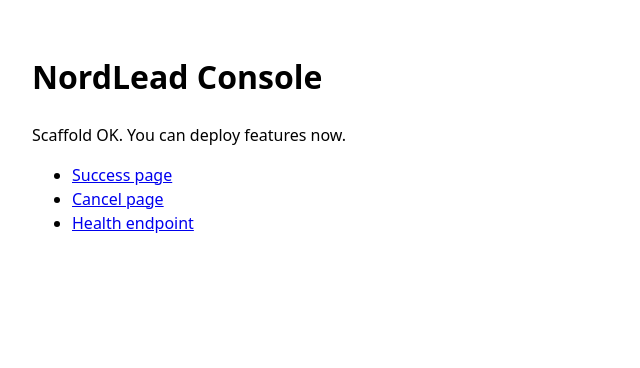
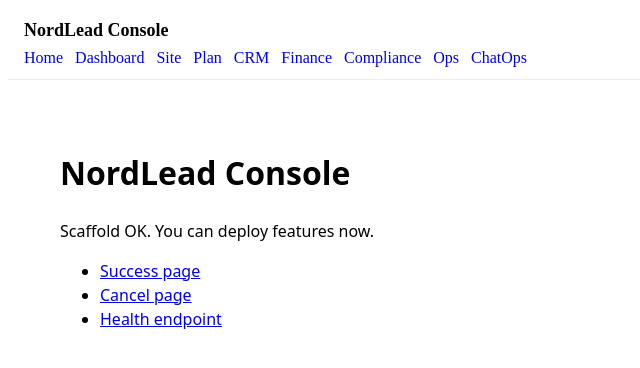
Before and after one commit to AndreasHartov/nordlead-console-nextjs, a Next.js app: page / in a window 1280 px wide. Shown: the top 368 px of the page, without its empty margins (0-640 px from the left). Built offline with nearby package versions, Linux system fonts and the light colour scheme.

Commit message:
Update layout.tsx

```diff
--- a/app/layout.tsx
+++ b/app/layout.tsx
@@ -1,15 +1,32 @@
-import type { Metadata } from "next";
-
-export const metadata: Metadata = {
+// app/layout.tsx
+export const metadata = {
   title: "NordLead Console",
-  description: "Minimal scaffold for clean deploy",
+  description: "Operator console for NordLead",
 };
 
-export default function RootLayout({ children }: { children: React.ReactNode }) {
+export default function RootLayout({
+  children,
+}: {
+  children: React.ReactNode;
+}) {
   return (
     <html lang="en">
-      <body style={{ margin: 0, fontFamily: "system-ui", lineHeight: 1.5 }}>
-        {children}
+      <body>
+        <header style={{ padding: "12px 16px", borderBottom: "1px solid #eee" }}>
+          <div style={{ fontWeight: 700, fontSize: 18, marginBottom: 8 }}>NordLead Console</div>
+          <nav style={{ display: "flex", gap: 12, flexWrap: "wrap" }}>
+            <a href="/" style={{ textDecoration: "none" }}>Home</a>
+            <a href="/dashboard" style={{ textDecoration: "none" }}>Dashboard</a>
+            <a href="/site" style={{ textDecoration: "none" }}>Site</a>
+            <a href="/plan" style={{ textDecoration: "none" }}>Plan</a>
+            <a href="/crm" style={{ textDecoration: "none" }}>CRM</a>
+            <a href="/finance" style={{ textDecoration: "none" }}>Finance</a>
+            <a href="/compliance" style={{ textDecoration: "none" }}>Compliance</a>
+            <a href="/ops" style={{ textDecoration: "none" }}>Ops</a>
+            <a href="/chatops" style={{ textDecoration: "none" }}>ChatOps</a>
+          </nav>
+        </header>
+        <main style={{ padding: "16px 20px" }}>{children}</main>
       </body>
     </html>
   );
```
